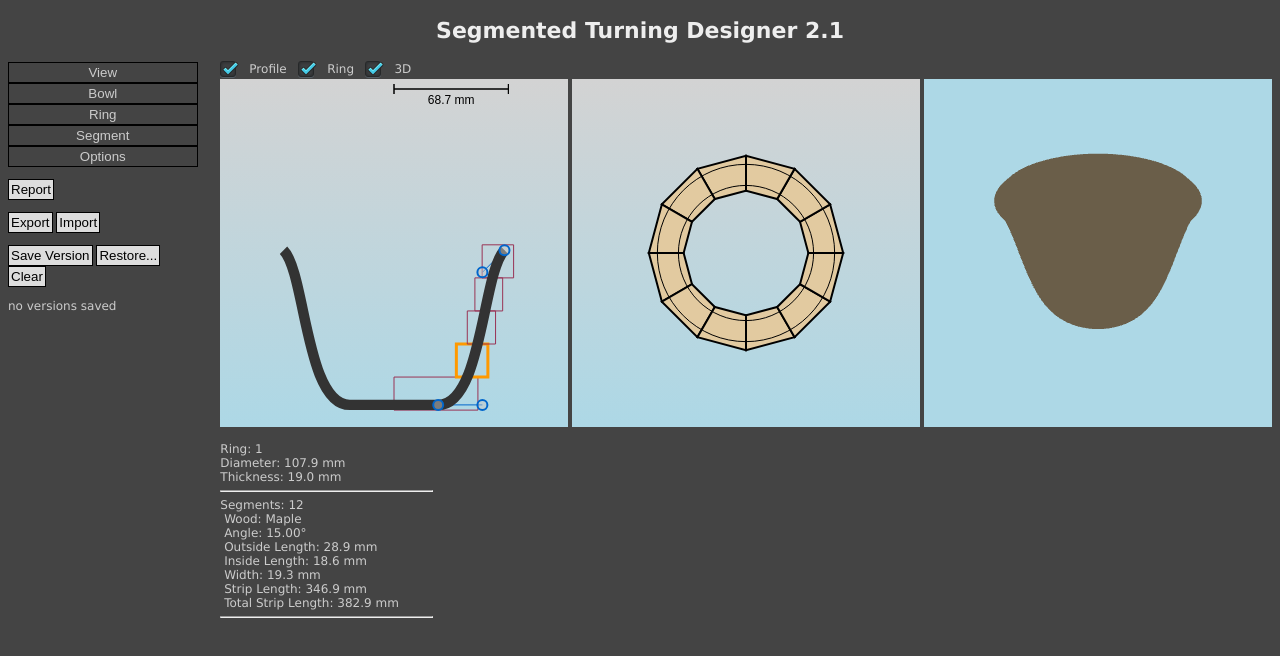
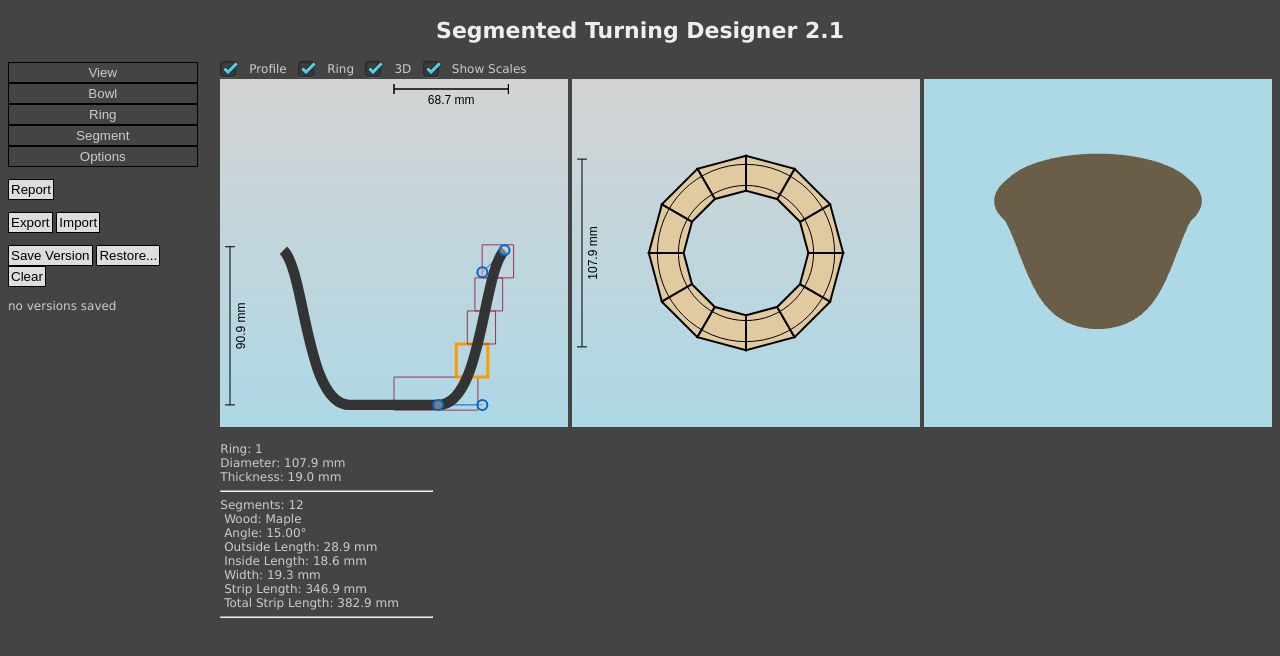
Before and after one commit to TestPappy/segbowl, a website built with Vite: page index.html in a window 1280 px wide. Built offline with nearby package versions, Linux system fonts and the light colour scheme.

Commit message:
add scales for height and diameter

```diff
--- a/index.html
+++ b/index.html
@@ -141,6 +141,8 @@
         <label for="viewRing"><span></span>Ring&nbsp;&nbsp;</label>
         <input type="checkbox" id="view3D" checked>
         <label for="view3D"><span></span>3D&nbsp;&nbsp;</label>
+        <input type="checkbox" id="showScales" checked>
+        <label for="showScales"><span></span>Show Scales</label>
     </div>
 
     <div id="canvasviews">
--- a/js/bowl.js
+++ b/js/bowl.js
@@ -9,7 +9,7 @@ import { defaultColors, defaultWood, defaultLens, capitalize, reduce as reduceVa
 import { screenToRealPoint, realToScreen, screenToReal, calcBezPath, splitRingY, offsetCurve } from './bowl_calculator.js';
 import { calcRings } from './ring_calculator.js';
 import { createReport, getReportSegsList } from './report.js';
-import { clearCanvas, drawCurve, drawRing, drawSegProfile } from './drawing.js';
+import { clearCanvas, drawCurve, drawRing, drawSegProfile, drawWidthScale, drawHeightScale, drawRingDiameterScale } from './drawing.js';
 import { woodcolors, brightcolors, getWoodByColor, getColorName, getWoodColorKeys, getBrightColorKeys } from './palette.js';
 import * as PERSISTENCE from './persistence.js';
 
@@ -120,6 +120,7 @@ import * as PERSISTENCE from './persistence.js';
         el("showsegs").onchange = drawCanvas;
         el("showsegnum").onchange = drawCanvas;
         el("showratio").onchange = drawCanvas;
+        el("showScales").onchange = drawCanvas;
         el("segHupCoarse").onclick = setSegHeight;
         el("segHupFine").onclick = setSegHeight;
         el("segHdnFine").onclick = setSegHeight;
@@ -200,33 +201,15 @@ import * as PERSISTENCE from './persistence.js';
         ctx.stroke();
     }
 
-    function drawScale(ctx, size) {
-        const topleft = realToScreen(view2d, -bowlprop.radius, bowlprop.height);
-        const botright = realToScreen(view2d, bowlprop.radius, 0);
-        const middleX = (botright.x + topleft.x)/2;
-        ctx.lineWidth = 1;
-        ctx.strokeStyle = "#000000";
-        ctx.beginPath();
-        ctx.moveTo(middleX, 10);
-        ctx.lineTo(botright.x, 10);
-        ctx.moveTo(middleX, 5);
-        ctx.lineTo(middleX, 15);
-        ctx.moveTo(botright.x, 5);
-        ctx.lineTo(botright.x, 15);
-        ctx.stroke();
-
-        ctx.fillStyle = "black";
-        ctx.font = "12px Arial";
-        ctx.textAlign = "center";
-        ctx.fillText(size, (middleX + botright.x)/2, 25);
-        ctx.stroke();
-    }
-
     function getMaxRadius() {
         const radii = bowlprop.rings
             .map(r => (r.xvals && typeof r.xvals.max === 'number') ? r.xvals.max : 0);
         const maxRadius = Math.max(...radii, 0);
         return reduce(maxRadius);
+    }
+
+    function getTotalHeight() {
+        return reduce(bowlprop.height);
     }
 
     function drawControlPoints(ctx) {
@@ -276,9 +259,16 @@ import * as PERSISTENCE from './persistence.js';
         drawControlLines(view2d.ctx);
         drawCurve(view2d.ctx, bowlprop, view2d, style);
         drawControlPoints(view2d.ctx);
-        drawScale(view2d.ctx, getMaxRadius());
+        if (el("showScales").checked) {
+            drawWidthScale(view2d.ctx, view2d, bowlprop, getMaxRadius());
+            drawHeightScale(view2d.ctx, view2d, bowlprop, getTotalHeight());
+        }
         if (el("canvas2").style.display != "none" && ctrl.selring != null) {
             drawRing(view2d.ctx2, ctrl.selring, bowlprop, view2d, ctrl, style);
+            if (el("showScales").checked) {
+                const ring = bowlprop.rings[ctrl.selring];
+                drawRingDiameterScale(view2d.ctx2, view2d, ring.xvals.max, reduce(ring.xvals.max * 2));
+            }
         }
         updateRingInfo();
     }
--- a/js/drawing.js
+++ b/js/drawing.js
@@ -140,3 +140,105 @@ function drawPoly(ctx, poly, fill = true, view2d) {
     if (fill) { ctx.fill(); }
     ctx.stroke();
 }
+
+/**
+ * Draw a horizontal scale showing the max radius/width at the top of the profile canvas
+ * @param {CanvasRenderingContext2D} ctx - The canvas context
+ * @param {View2D} view2d - The 2D view configuration
+ * @param {BowlProp} bowlprop - The bowl properties
+ * @param {string} sizeLabel - The formatted size label to display
+ */
+export function drawWidthScale(ctx, view2d, bowlprop, sizeLabel) {
+    const topleft = realToScreen(view2d, -bowlprop.radius, bowlprop.height);
+    const botright = realToScreen(view2d, bowlprop.radius, 0);
+    const middleX = (botright.x + topleft.x) / 2;
+    ctx.lineWidth = 1;
+    ctx.strokeStyle = "#000000";
+    ctx.beginPath();
+    ctx.moveTo(middleX, 10);
+    ctx.lineTo(botright.x, 10);
+    ctx.moveTo(middleX, 5);
+    ctx.lineTo(middleX, 15);
+    ctx.moveTo(botright.x, 5);
+    ctx.lineTo(botright.x, 15);
+    ctx.stroke();
+
+    ctx.fillStyle = "black";
+    ctx.font = "12px Arial";
+    ctx.textAlign = "center";
+    ctx.fillText(sizeLabel, (middleX + botright.x) / 2, 25);
+    ctx.stroke();
+}
+
+/**
+ * Draw a vertical scale showing the total height on the left side of the profile canvas
+ * @param {CanvasRenderingContext2D} ctx - The canvas context
+ * @param {View2D} view2d - The 2D view configuration
+ * @param {BowlProp} bowlprop - The bowl properties
+ * @param {string} sizeLabel - The formatted size label to display
+ */
+export function drawHeightScale(ctx, view2d, bowlprop, sizeLabel) {
+    const topleft = realToScreen(view2d, -bowlprop.radius, bowlprop.height);
+    const botright = realToScreen(view2d, bowlprop.radius, 0);
+    const scaleX = 10; // X position for the height scale (left side of canvas)
+    ctx.lineWidth = 1;
+    ctx.strokeStyle = "#000000";
+    ctx.beginPath();
+    // Vertical line from top to bottom of bowl
+    ctx.moveTo(scaleX, topleft.y);
+    ctx.lineTo(scaleX, botright.y);
+    // Tick mark at top
+    ctx.moveTo(scaleX - 5, topleft.y);
+    ctx.lineTo(scaleX + 5, topleft.y);
+    // Tick mark at bottom
+    ctx.moveTo(scaleX - 5, botright.y);
+    ctx.lineTo(scaleX + 5, botright.y);
+    ctx.stroke();
+
+    ctx.fillStyle = "black";
+    ctx.font = "12px Arial";
+    ctx.save();
+    ctx.translate(25, (topleft.y + botright.y) / 2);
+    ctx.rotate(-Math.PI / 2);
+    ctx.textAlign = "center";
+    ctx.fillText(sizeLabel, 0, 0);
+    ctx.restore();
+}
+
+/**
+ * Draw a vertical scale showing the ring diameter on the left side of the ring canvas
+ * @param {CanvasRenderingContext2D} ctx - The canvas context
+ * @param {View2D} view2d - The 2D view configuration
+ * @param {number} radius - The outer radius of the ring
+ * @param {string} diameterLabel - The formatted diameter label to display
+ */
+export function drawRingDiameterScale(ctx, view2d, radius, diameterLabel) {
+    const radiusScreen = radius * view2d.scale;
+    const centerY = ctx.canvas.height / 2;
+    const topY = centerY - radiusScreen;
+    const bottomY = centerY + radiusScreen;
+    const scaleX = 10; // X position for the scale (left side of canvas)
+
+    ctx.lineWidth = 1;
+    ctx.strokeStyle = "#000000";
+    ctx.beginPath();
+    // Vertical line from top to bottom of ring
+    ctx.moveTo(scaleX, topY);
+    ctx.lineTo(scaleX, bottomY);
+    // Tick mark at top
+    ctx.moveTo(scaleX - 5, topY);
+    ctx.lineTo(scaleX + 5, topY);
+    // Tick mark at bottom
+    ctx.moveTo(scaleX - 5, bottomY);
+    ctx.lineTo(scaleX + 5, bottomY);
+    ctx.stroke();
+
+    ctx.fillStyle = "black";
+    ctx.font = "12px Arial";
+    ctx.save();
+    ctx.translate(25, centerY);
+    ctx.rotate(-Math.PI / 2);
+    ctx.textAlign = "center";
+    ctx.fillText(diameterLabel, 0, 0);
+    ctx.restore();
+}
--- a/js/report.js
+++ b/js/report.js
@@ -1,5 +1,5 @@
 import { calcRingTrapz } from "./ring_calculator.js";
-import { clearCanvas, drawCurve, drawRing, drawSegProfile } from "./drawing.js";
+import { clearCanvas, drawCurve, drawRing, drawSegProfile, drawRingDiameterScale } from "./drawing.js";
 import { capitalize, reduce } from "./common.js";
 
 /** @typedef {import('./types.js').BowlProp} BowlProp */
@@ -65,6 +65,8 @@ export function createReport(nwindow, bowlprop, step, ctrl, view2d, view3d, styl
         for (let i = 0; i < bowlprop.usedrings; i++) {
             clearCanvas(bcanvas, ctx, view2d.canvas.height);
             drawRing(ctx, i, bowlprop, view2d, ctrl, style);
+            const ringRadius = bowlprop.rings[i].xvals.max;
+            drawRingDiameterScale(ctx, view2d, ringRadius, reduce(ringRadius * 2, step, ctrl));
             if (i > 0) {
                 ring_2d_pictures.innerHTML += ('<h3>Ring ' + i + '</h3> \n');
             } else {
```
Also changed, not shown: js/__tests__/drawing.test.js (+259 -2 lines).
